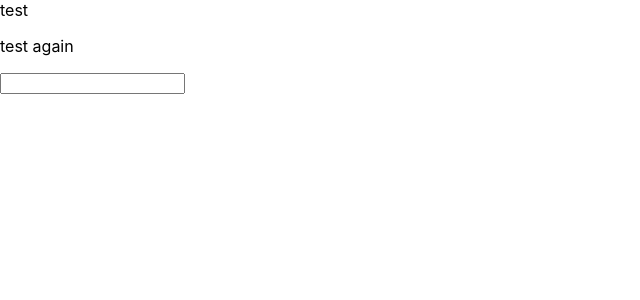
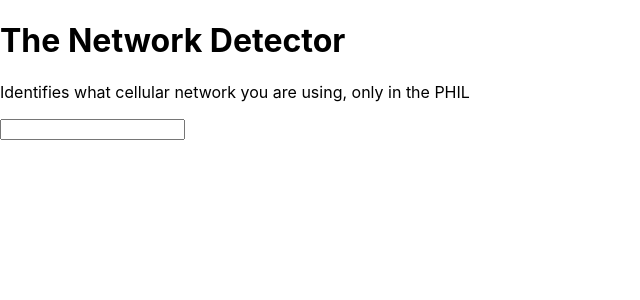
Before and after one commit to mcdylanb/network-identifier, a React (Create React App) app: page / in a window 1280 px wide. Shown: the top 300 px of the page, without its empty margins (0-640 px from the left). Built offline with nearby package versions, Linux system fonts and the light colour scheme.

Commit message:
Adds context of the app itself
+wrap around with header tag

```diff
--- a/src/App.js
+++ b/src/App.js
@@ -118,8 +118,8 @@ const App = () => {
 
   return (
     <div>
-      test
-      <p>test again</p>
+      <h1>The Network Detector</h1>
+      <p>Identifies what cellular network you are using, only in the PHIL</p>
       <div>
         <input value={usersNumber} onChange={handleSubmit} />
       </div>
```
